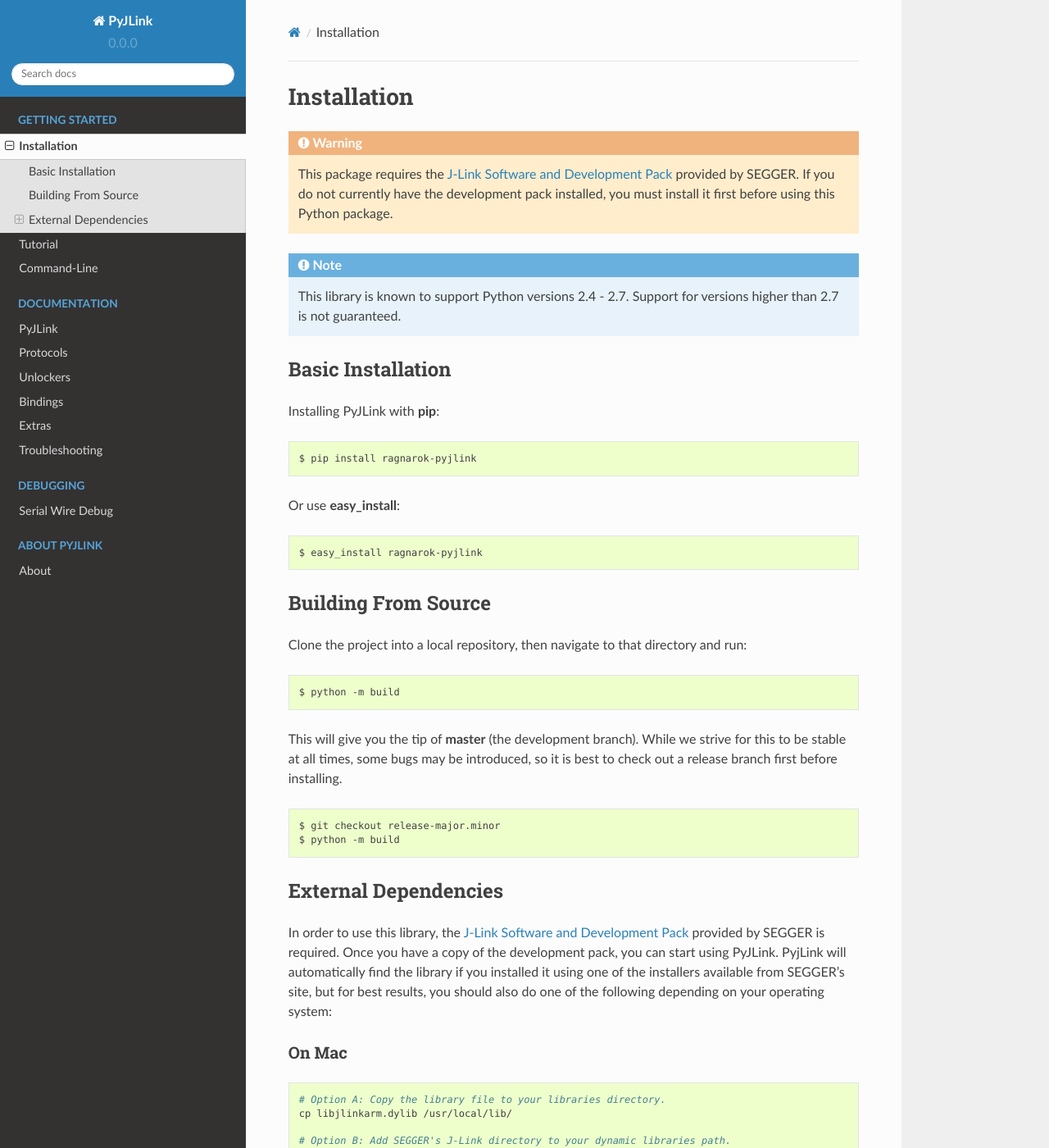
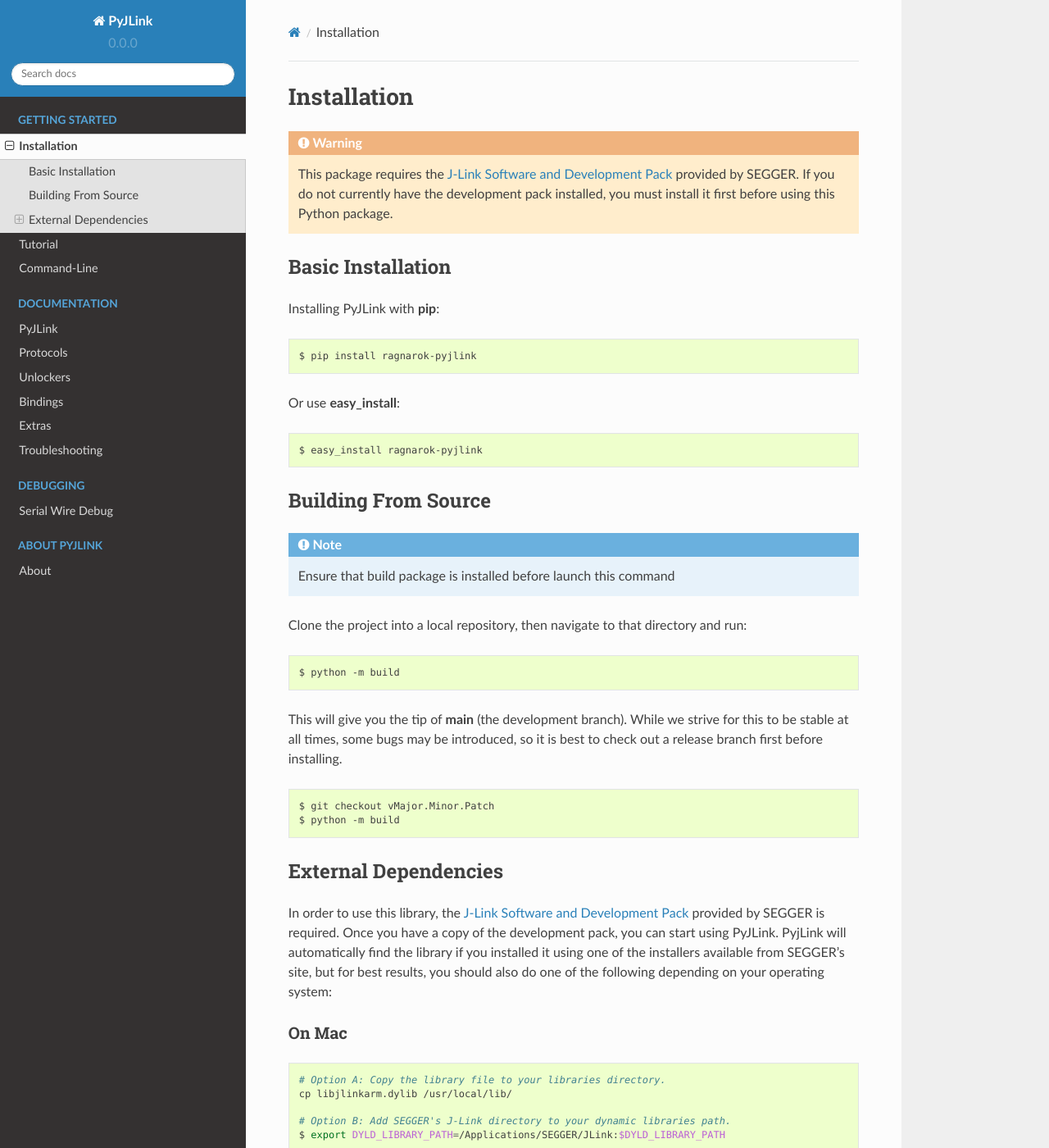
Before and after one commit to durufle/pyjlink, a Sphinx documentation site: the page built from docs/installation.rst, in a window 1280 px wide and 1400 px high. Shown: the whole window at 82% size. Built offline with Sphinx 7.4.7 and the Read the Docs theme 2.0.0, drawn with Linux system fonts in a browser that asks for light colours; some of the changed text lies outside the part shown.

Commit message:
Update docstring

```diff
--- a/docs/conf.py
+++ b/docs/conf.py
@@ -36,7 +36,7 @@
 extensions = [
     'sphinx.ext.autodoc',
     'sphinx.ext.coverage',
-    'sphinxarg.ext'
+    'sphinxarg.ext',
 ]
 
 # Add any paths that contain templates here, relative to this directory.
@@ -58,7 +58,7 @@
 # General information about the project.
 project = u'PyJLink'
 author = pyjlink.__author__
-copyright = u'2024, Laurent Woolcap'
+copyright = u'2024, Laurent Bonnet'
 
 # The version info for the project you're documenting, acts as replacement for
 # |version| and |release|, also used in various other places throughout the
--- a/docs/installation.rst
+++ b/docs/installation.rst
@@ -3,15 +3,10 @@
 
 .. warning::
 
-   This package requires the
-   `J-Link Software and Development Pack <https://www.segger.com/download>`__
-   provided by SEGGER.  If you do not currently have the development pack
-   installed, you must install it first before using this Python package.
+   This package requires the `J-Link Software and Development Pack <https://www.segger.com/download>`__
+   provided by SEGGER.  If you do not currently have the development pack installed, you must install it first
+   before using this Python package.
 
-.. note::
-
-   This library is known to support Python versions 2.4 - 2.7.  Support for
-   versions higher than 2.7 is not guaranteed.
 
 Basic Installation
 ------------------
@@ -31,32 +26,34 @@
 Building From Source
 --------------------
 
-Clone the project into a local repository, then navigate to that directory and
-run:
+.. note::
+
+    Ensure that build package is installed before launch this command
+
+
+Clone the project into a local repository, then navigate to that directory and run:
 
 .. code:: bash
 
    $ python -m build
 
-This will give you the tip of **master** (the development branch).  While we
+This will give you the tip of **main** (the development branch).  While we
 strive for this to be stable at all times, some bugs may be introduced, so it is
 best to check out a release branch first before installing.
 
 .. code:: bash
 
-   $ git checkout release-major.minor
+   $ git checkout vMajor.Minor.Patch
    $ python -m build
 
 External Dependencies
 ---------------------
 
 In order to use this library, the
-`J-Link Software and Development Pack <https://www.segger.com/downloads/jlink>`__
-provided by SEGGER is required.  Once you have a copy of the development pack,
-you can start using PyJLink.  PyjLink will automatically find the library if you
-installed it using one of the installers available from SEGGER's site, but for
-best results, you should also do one of the following depending on your
-operating system:
+`J-Link Software and Development Pack <https://www.segger.com/downloads/jlink>`__ provided by SEGGER is required.
+Once you have a copy of the development pack, you can start using PyJLink.  PyjLink will automatically find the library
+if you installed it using one of the installers available from SEGGER's site, but for best results, you should also do
+one of the following depending on your operating system:
 
 On Mac
 ~~~~~~
```
Also changed, not shown: 1 other file.
